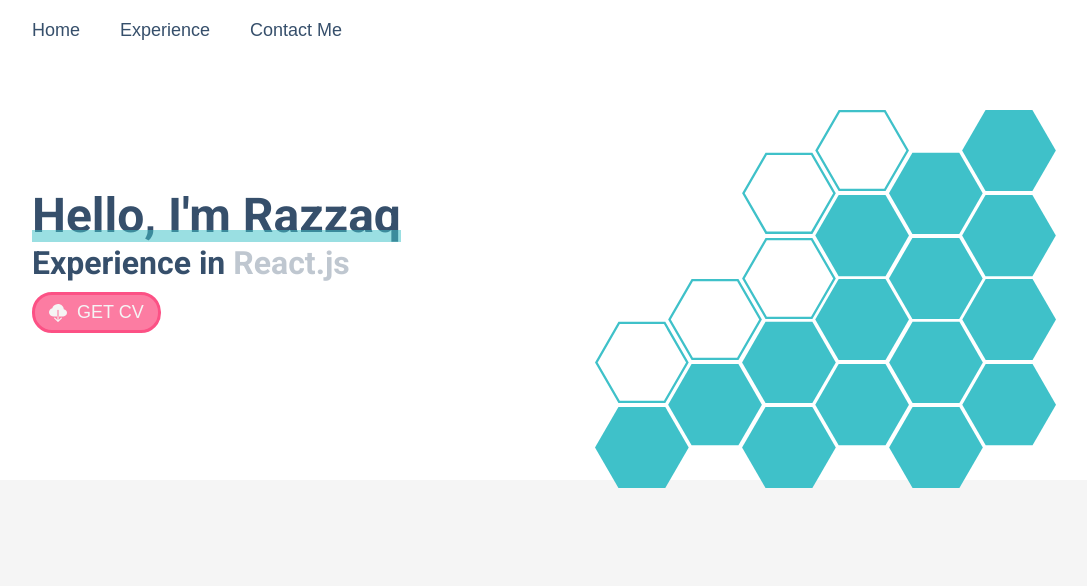
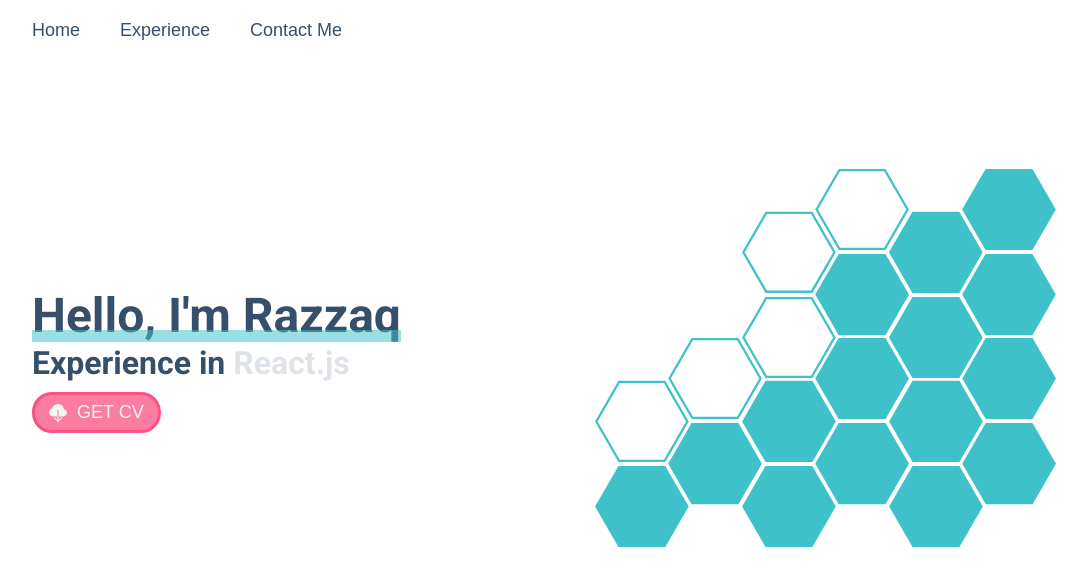
Before and after one commit to lectr1c/portfolio, a React (Vite) app: page / in a window 1280 px wide. Shown: the top 586 px of the page, without its empty margins (96-1183 px from the left). Built offline with nearby package versions, Linux system fonts and the light colour scheme.

Commit message:
fix hero

```diff
--- a/src/Styles/Hero.scss
+++ b/src/Styles/Hero.scss
@@ -3,7 +3,7 @@ $medium: 650px;
 $large: 900px;
 
 .Hero {
-  height: 50vh;
+  height: 600px;
   margin-top: 50px;
   display: flex;
   place-items: center;
@@ -16,7 +16,7 @@ $large: 900px;
 
   img {
     animation: fadeInImage 1s normal linear;
-    max-height: 650px;
+    max-height: 600px;
 
     @media screen and (max-width: $large) {
       max-height: 500px;
@@ -36,7 +36,6 @@ $large: 900px;
 
   > div:last-child {
     width: 45%;
-    height: 300px;
 
     @media screen and (max-width: $large) {
       filter: opacity(0.4);
```
Also changed, not shown: 4 other files (tests, documents, lock files or other folders).
